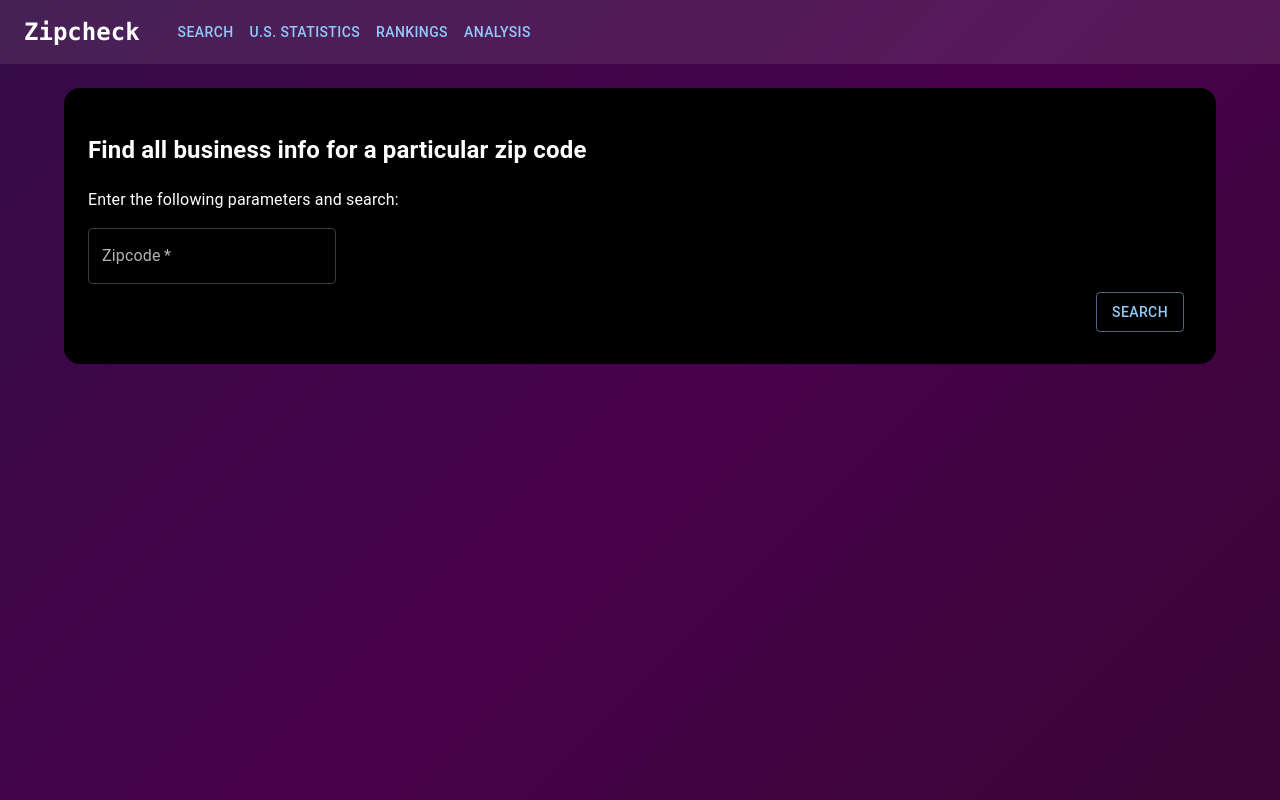
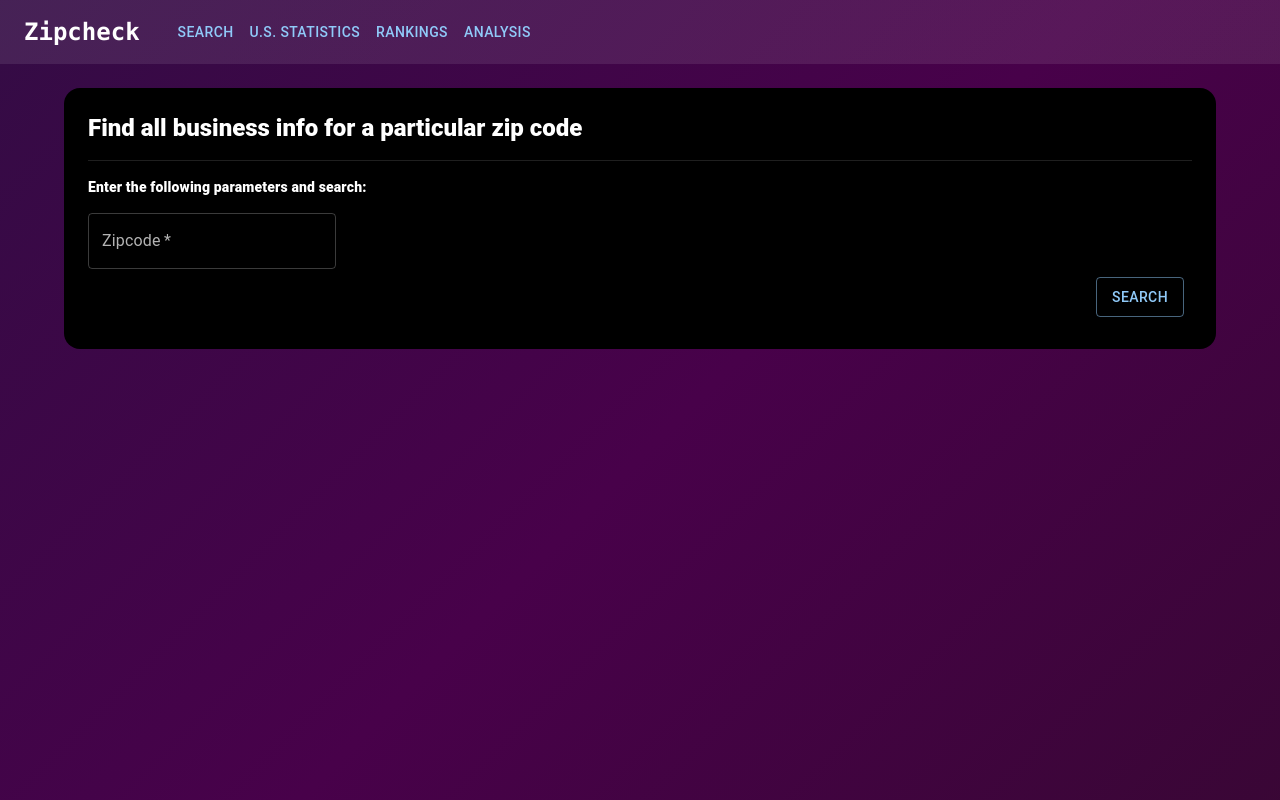
Before and after one commit to shaunwang1350/livabilityDB, a React (Create React App) app in the folder client/: page /businessZipCodeSearch in a window 1280 px wide. Built offline with nearby package versions, Linux system fonts and the light colour scheme.

Commit message:
Developed business search

```diff
--- a/client/src/pages/BusinessZipSearchPage.js
+++ b/client/src/pages/BusinessZipSearchPage.js
@@ -1,10 +1,11 @@
 import { useEffect, useState } from 'react';
-import { Container, TextField, Box, Button } from '@mui/material';
+import { Container, TextField, Box, Button, Typography, Divider } from '@mui/material';
+import { DataGrid } from '@mui/x-data-grid';
 const config = require('../config.json');
 
 export default function BusinessZipSearchPage() {
 
-  const [zipcode, setZipcode] = useState(null);
+  const [zipcode, setZipcode] = useState([]);
   const [businessInfo, setBusinessInfo] = useState(null);
 
   const businessZipSearchRoute = () => {
@@ -16,17 +17,37 @@ export default function BusinessZipSearchPage() {
     console.log(businessInfo);
   };
 
+
+  const columns = [
+    { field: 'name', headerName: 'Name', width: 220 },
+    { field: 'address', headerName: 'Address', width: 200 },
+    { field: 'business_category_list', headerName: 'Name', width: 450 },
+    { field: 'review_stars', headerName: 'Review stars', width: 100 },
+    { field: 'review_count', headerName: '# of Reviews', width: 100 }
+  ]
+
   return (
     <Container>
       <Box mt={3} mb={3} p={3} sx={{ background: 'black', borderRadius: '16px'}} >
-        <h2>Find all business info for a particular zip code</h2>
-        <p>Enter the following parameters and search:</p>
+        <Typography variant="h5" fontWeight={800} mb={2}>Find all business info for a particular zip code</Typography>
+        <Divider/>
+        <Typography variant="body2" fontWeight={800} mb={2} mt={2} >Enter the following parameters and search:</Typography>
         <TextField id="outlined-basic" label="Zipcode" variant="outlined" required inputProps={{maxLength: 5}} onChange={(e) => setZipcode(e.target.value)}/>
 
         <Box m={1} display="flex" justifyContent="flex-end" alignItems="flex-end">
           <Button variant="outlined" onClick={() => businessZipSearchRoute() } sx={{ height: 40 }}> Search </Button>
         </Box>
       </Box>
+
+      {businessInfo && <Box mt={3} mb={3} p={3} sx={{ background: 'black', borderRadius: '16px'}} >
+        <div style={{ height: 1000, width: '100%' }}>
+        <DataGrid
+          rows={businessInfo}
+          columns={columns}
+          paginationModel={{ page: 0, pageSize: 10 }}
+        />
+        </div>
+      </Box>}
     </Container>
   );
 };
```
